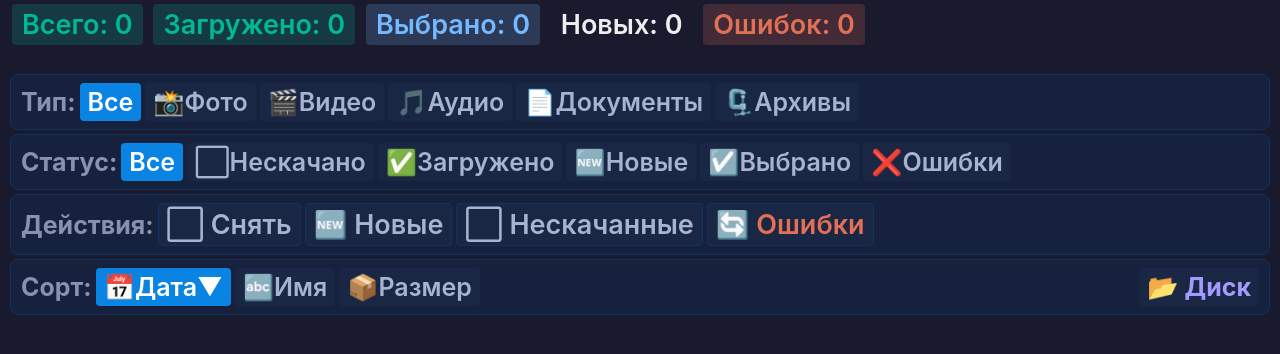
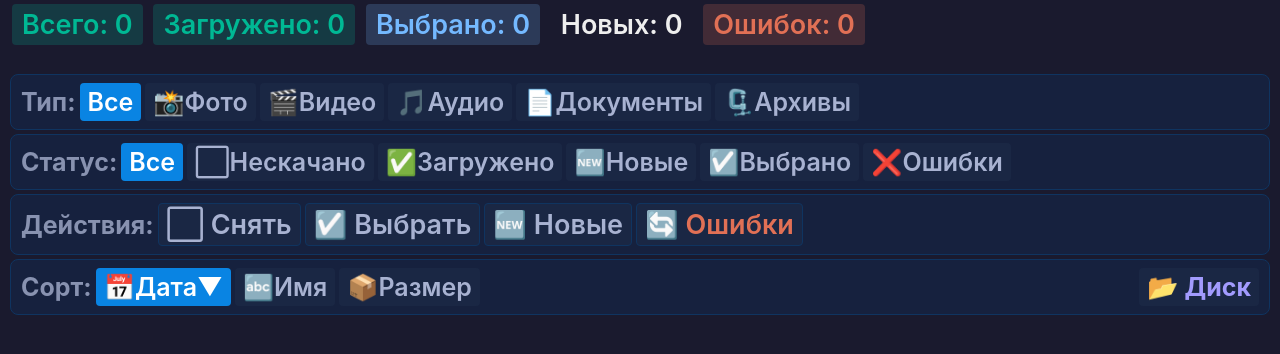
Before and after one commit to IgorZaharchuk/Telegram_to_YaDisk, a Flask app: page /backup/chat/1/topic/1 in a window 1280 px wide. Shown: the part 128-482 px from the top of the page. Run offline with Flask 3, Linux system fonts and the light colour scheme; data that the repository does not hold is empty.

Commit message:
actions: rename Нескачанные->Выбрать, reorder after Снять, video_cpu_limit 75 default

```diff
--- a/web/templates/topic_files.html
+++ b/web/templates/topic_files.html
@@ -64,19 +64,19 @@ h2{font-size:33px;;color:#ccd6f6;margin:0 0 8px}
             <input type="hidden" name="order" value="{{ sort_order }}">
             <button type="submit" class="act-btn">⬜ Снять</button>
         </form>
+        <form method="POST" action="{{ url_for('backup.select_unuploaded_files', chat_id=chat_id, topic_id=topic_id) }}" style="display:inline">
+            <input type="hidden" name="type" value="{{ type_filter }}">
+            <input type="hidden" name="status" value="{{ status_filter }}">
+            <input type="hidden" name="sort" value="{{ sort_by }}">
+            <input type="hidden" name="order" value="{{ sort_order }}">
+            <button type="submit" class="act-btn">☑️ Выбрать</button>
+        </form>
         <form method="POST" action="{{ url_for('backup.select_new_files', chat_id=chat_id, topic_id=topic_id) }}" style="display:inline">
             <input type="hidden" name="type" value="{{ type_filter }}">
             <input type="hidden" name="status" value="{{ status_filter }}">
             <input type="hidden" name="sort" value="{{ sort_by }}">
             <input type="hidden" name="order" value="{{ sort_order }}">
             <button type="submit" class="act-btn">🆕 Новые</button>
-        </form>
-        <form method="POST" action="{{ url_for('backup.select_unuploaded_files', chat_id=chat_id, topic_id=topic_id) }}" style="display:inline">
-            <input type="hidden" name="type" value="{{ type_filter }}">
-            <input type="hidden" name="status" value="{{ status_filter }}">
-            <input type="hidden" name="sort" value="{{ sort_by }}">
-            <input type="hidden" name="order" value="{{ sort_order }}">
-            <button type="submit" class="act-btn">⬜ Нескачанные</button>
         </form>
         <form method="POST" action="{{ url_for('backup.reset_topic_errors', chat_id=chat_id, topic_id=topic_id) }}" style="display:inline">
             <input type="hidden" name="type" value="{{ type_filter }}">
```
